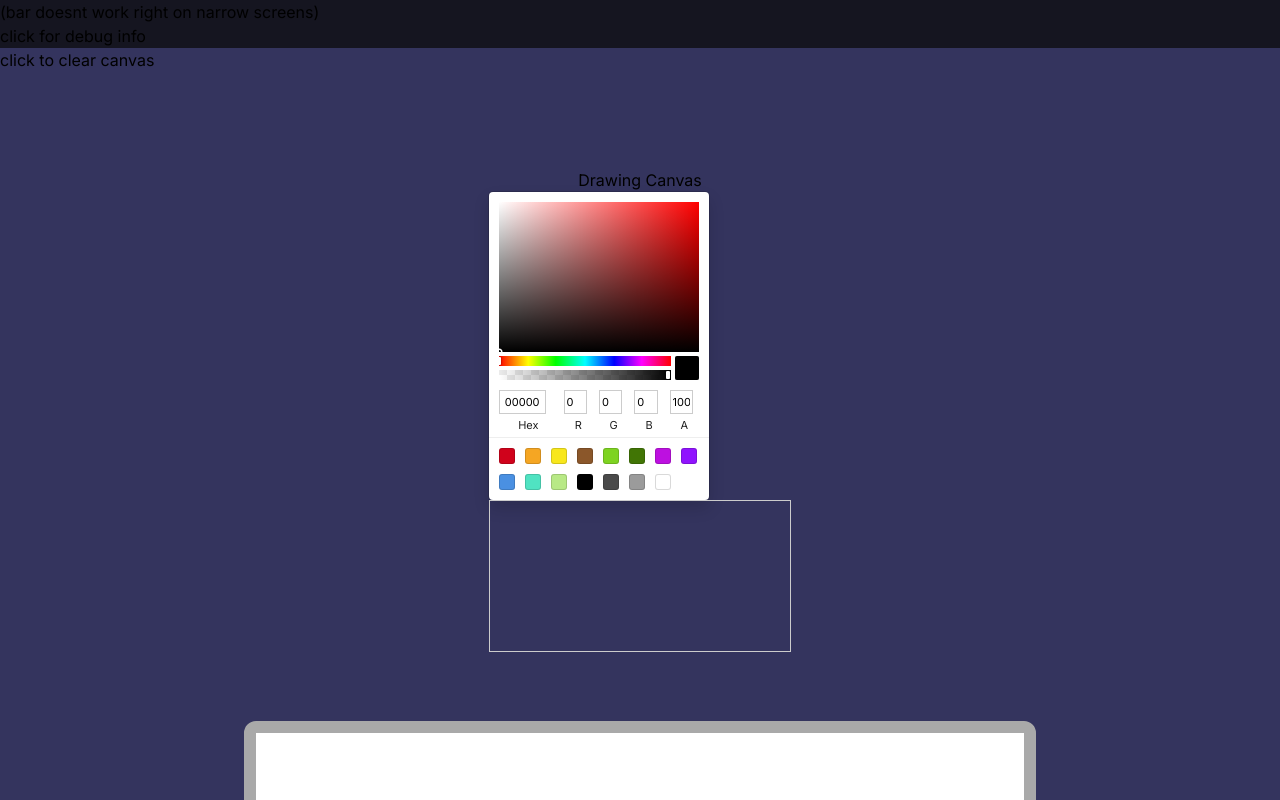
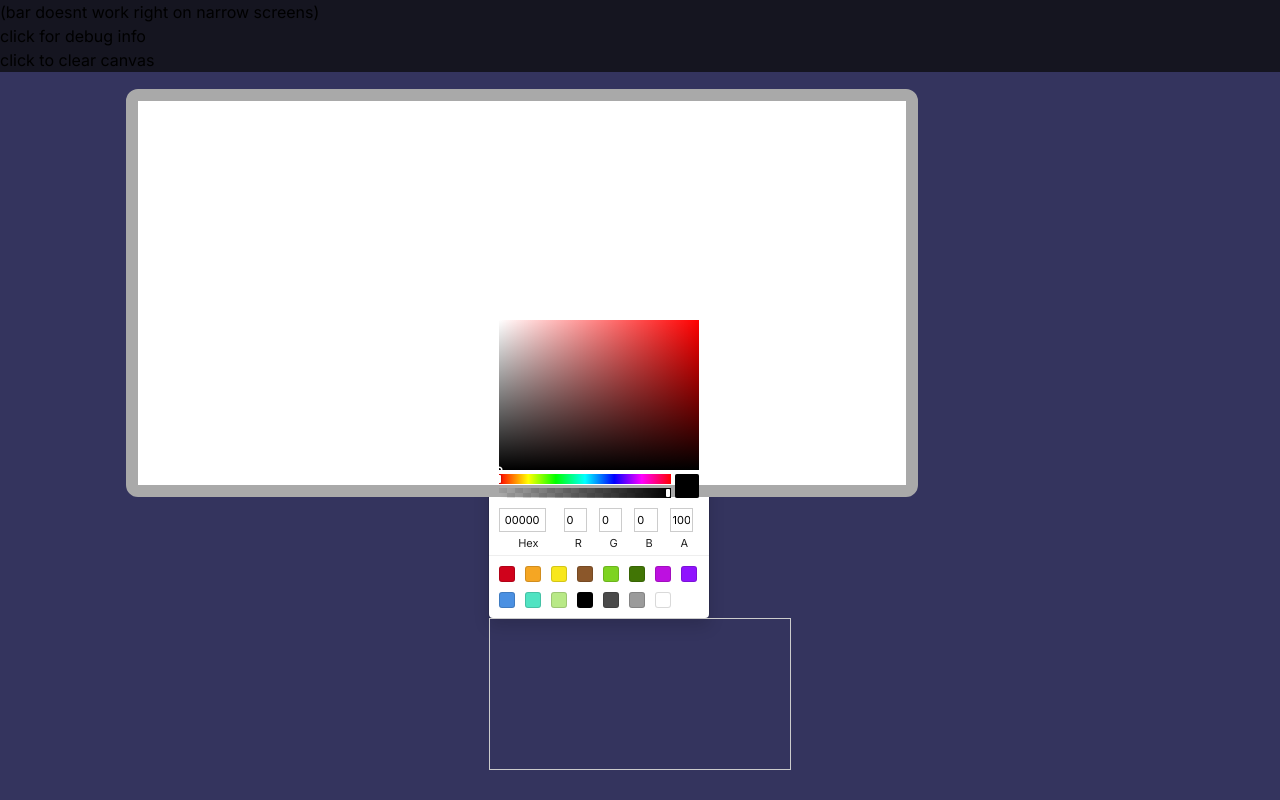
Before and after one commit to pixe-art/pix-e-web, a Next.js app: page /art-tool in a window 1280 px wide. Shown: the top 800 px of the page. Built offline with nearby package versions, Linux system fonts and the light colour scheme.

Commit message:
color palette changes color of art tool

```diff
--- a/src/app/art-tool/view.jsx
+++ b/src/app/art-tool/view.jsx
@@ -48,6 +48,8 @@ function ArtTool() {
         event.preventDefault();
         mouseCheck = true //for mouseDragEvent()
         let element = document.getElementById(event.target.id);
+        const ctx = element.getContext("2d");
+        ctx.fillStyle = color;
         //* translate event coordiantes to the canvas
         const cords = getCords(element, event.clientX, event.clientY);
 
@@ -66,6 +68,7 @@ function ArtTool() {
         const ctx = element.getContext("2d");
         const newCords = getCords(element, event.clientX, event.clientY);
 
+        //ctx.fillStyle = color;
         // draw a line from lastXY to newCords using direct pixel manipulation
         const dx = Math.abs(newCords[0] - lastXY[0]);
         const dy = -Math.abs(newCords[1] - lastXY[1]);
@@ -113,12 +116,14 @@ function ArtTool() {
             <div className="content">
                 <p>Drawing Canvas</p>
                 <div>
-                <SketchPicker color={color} onChangeComplete={handleChangeComplete} />
-                <canvas style={{ border: '1px solid #ccc' }} /* Your canvas attributes and event handlers */ />
-                </div>
                 <canvas className="canvas" id="drawing-area" width="64" height="32" onContextMenu={drawEvent}
                 onMouseDown={drawEvent} onMouseMove={mouseDragEvent} onTouchStart={touchDrawEvent} onTouchMove={touchDragEvent}>
                 </canvas>
+                <div className="color-palette">
+                    <SketchPicker color={color} onChangeComplete={handleChangeComplete} />
+                </div>
+                <canvas style={{ border: '1px solid #ccc' }} />
+                </div>
             </div>
 
         </div>
```
